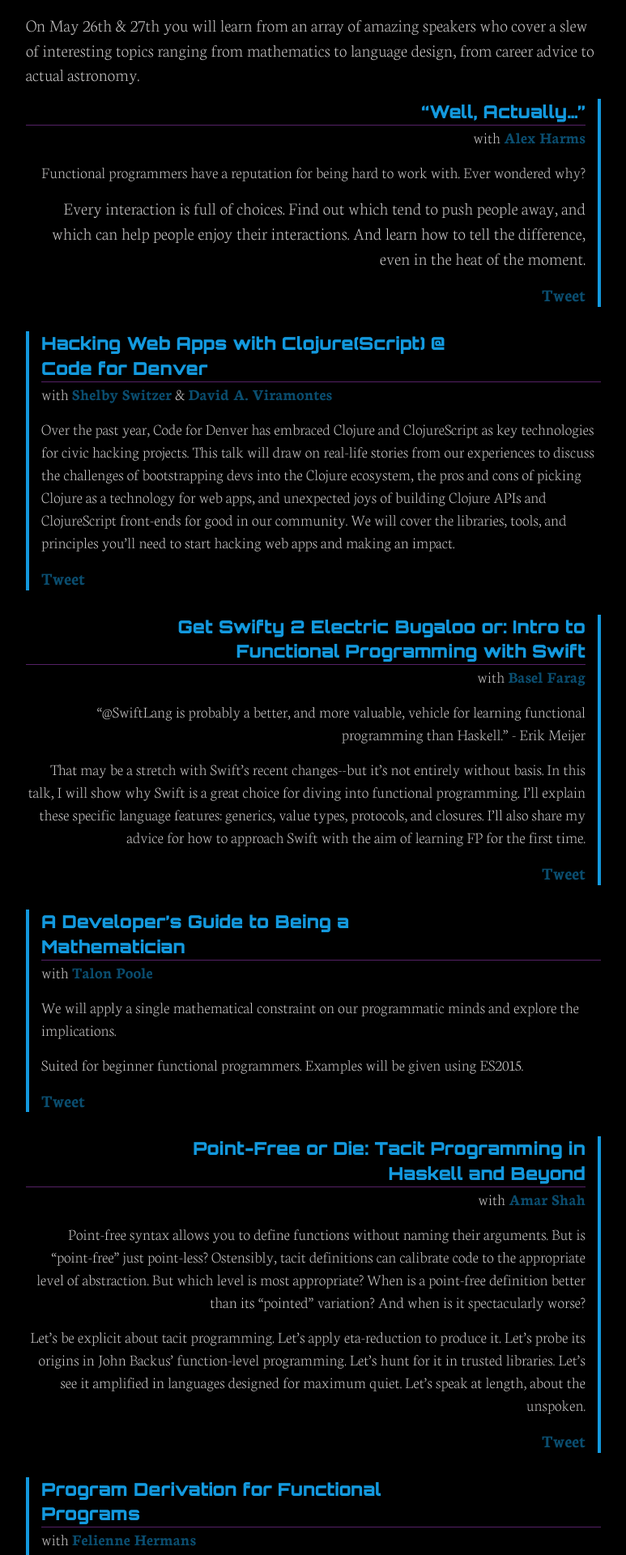
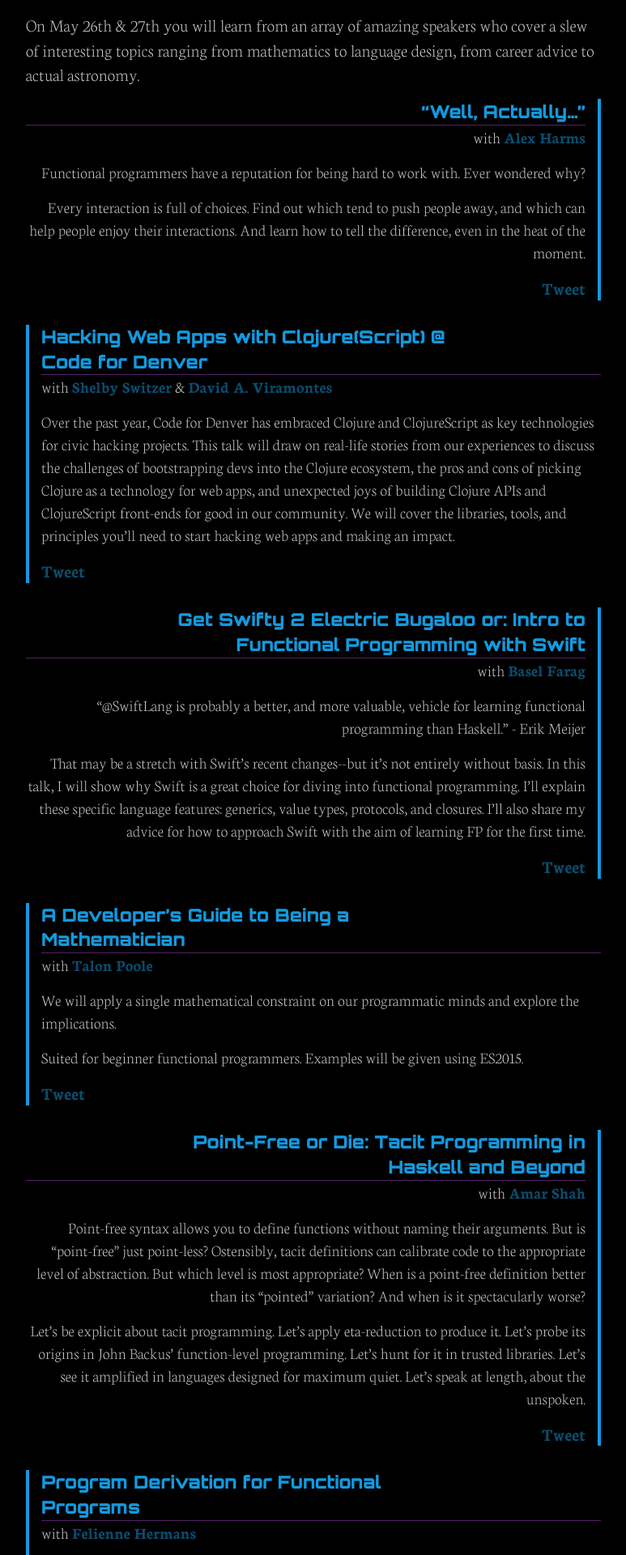
Before and after one commit to maitria/moonconf.org, a Jekyll site: the page built from index.html, in a window 1280 px wide. Shown: the part 1656-3576 px from the top of the page at 81% size, without its empty margins (253-1026 px from the left). Built offline with Jekyll 4.4.1, drawn with Linux system fonts in a browser that asks for light colours; comment, search, counter and statistics services are not loaded.

Commit message:
Fix paragraph tags

```diff
--- a/_includes/talks.html
+++ b/_includes/talks.html
@@ -12,7 +12,7 @@
       title='“Well, Actually…”'
       link="well-actually"
       speaker="Alex Harms"
-      description="<p>Functional programmers have a reputation for being hard to work with. Ever wondered why?<p></p>Every interaction is full of choices. Find out which tend to push people away, and which can help people enjoy their interactions. And learn how to tell the difference, even in the heat of the moment.</p>"
+      description="<p>Functional programmers have a reputation for being hard to work with. Ever wondered why?</p><p>Every interaction is full of choices. Find out which tend to push people away, and which can help people enjoy their interactions. And learn how to tell the difference, even in the heat of the moment.</p>"
       twitter="onealexharms"
     %}
     {% include talk.html
@@ -28,7 +28,7 @@
       title='Get Swifty 2 Electric Bugaloo or: Intro to Functional Programming with Swift'
       link="get-swifty"
       speaker="Basel Farag"
-      description="<p>“@SwiftLang is probably a better, and more valuable, vehicle for learning functional programming than Haskell.” - Erik Meijer</p><p>That may be a stretch with Swift’s recent changes--but it’s not entirely without basis. In this talk, I will show why Swift is a great choice for diving into functional programming. I’ll explain these specific language features: generics, value types, protocols, and closures. I’ll also share my advice for how to approach Swift with the aim of learning FP for the first time.</p><p>"
+      description="<p>“@SwiftLang is probably a better, and more valuable, vehicle for learning functional programming than Haskell.” - Erik Meijer</p><p>That may be a stretch with Swift’s recent changes--but it’s not entirely without basis. In this talk, I will show why Swift is a great choice for diving into functional programming. I’ll explain these specific language features: generics, value types, protocols, and closures. I’ll also share my advice for how to approach Swift with the aim of learning FP for the first time.</p>"
       twitter="BaselNotBasil"
     %}
     {% include talk.html
```
